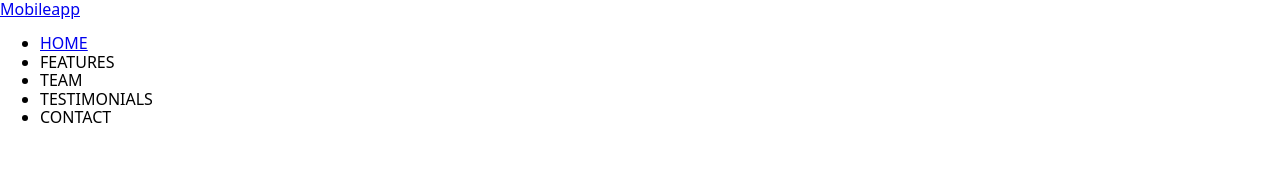
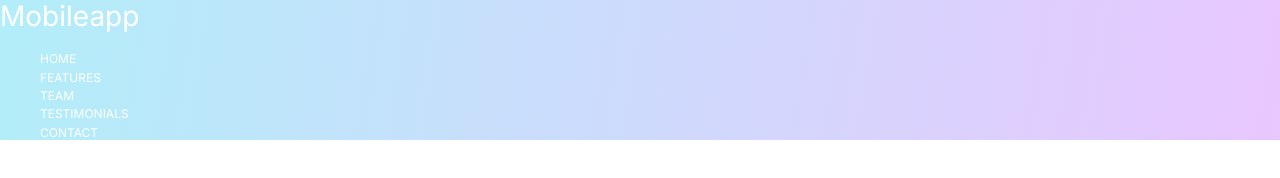
Before and after one commit to Mariia-Ostapets/team-project-00, a plain HTML site: page header.html in a window 1280 px wide. Drawn offline with nearby package versions, Linux system fonts and the light colour scheme.

Commit message:
Modify header.html, add styles

```diff
--- a/header.html
+++ b/header.html
@@ -21,15 +21,15 @@
   </head>
   <body>
     <!-- HEADER -->
-    <header>
+    <header class="header">
       <nav>
-        <a href="./header.html">Mobileapp</a>
+        <a class="logo-header" href="./header.html">Mobileapp</a>
         <ul>
-          <li><a href="./header.html">HOME</a></li>
-          <li><a href=""></a>FEATURES</li>
-          <li><a href=""></a>TEAM</li>
-          <li><a href=""></a>TESTIMONIALS</li>
-          <li><a href=""></a>CONTACT</li>
+          <li><a class="menu-nav-list" href="./header.html">HOME</a></li>
+          <li><a class="menu-nav-list" href="">FEATURES</a></li>
+          <li><a class="menu-nav-list" href="">TEAM</a></li>
+          <li><a class="menu-nav-list" href="">TESTIMONIALS</a></li>
+          <li><a class="menu-nav-list" href="">CONTACT</a></li>
         </ul>
       </nav>
     </header>
--- a/styles/header.css
+++ b/styles/header.css
@@ -0,0 +1,27 @@
+a {
+  text-decoration: none;
+}
+ul,
+ol {
+  list-style-type: none;
+}
+.header {
+  backdrop-filter: blur(35px);
+  background: linear-gradient(
+    99deg,
+    rgba(0, 197, 235, 0.3) 0%,
+    rgba(181, 68, 254, 0.3) 100%
+  );
+}
+.logo-header {
+  font-family: "Inter", sans-serif;
+  font-weight: 400;
+  color: #fff;
+  font-size: 28px;
+}
+.menu-nav-list {
+  font-family: "Inter", sans-serif;
+  font-weight: 400;
+  color: #fff;
+  font-size: 12px;
+}
```
